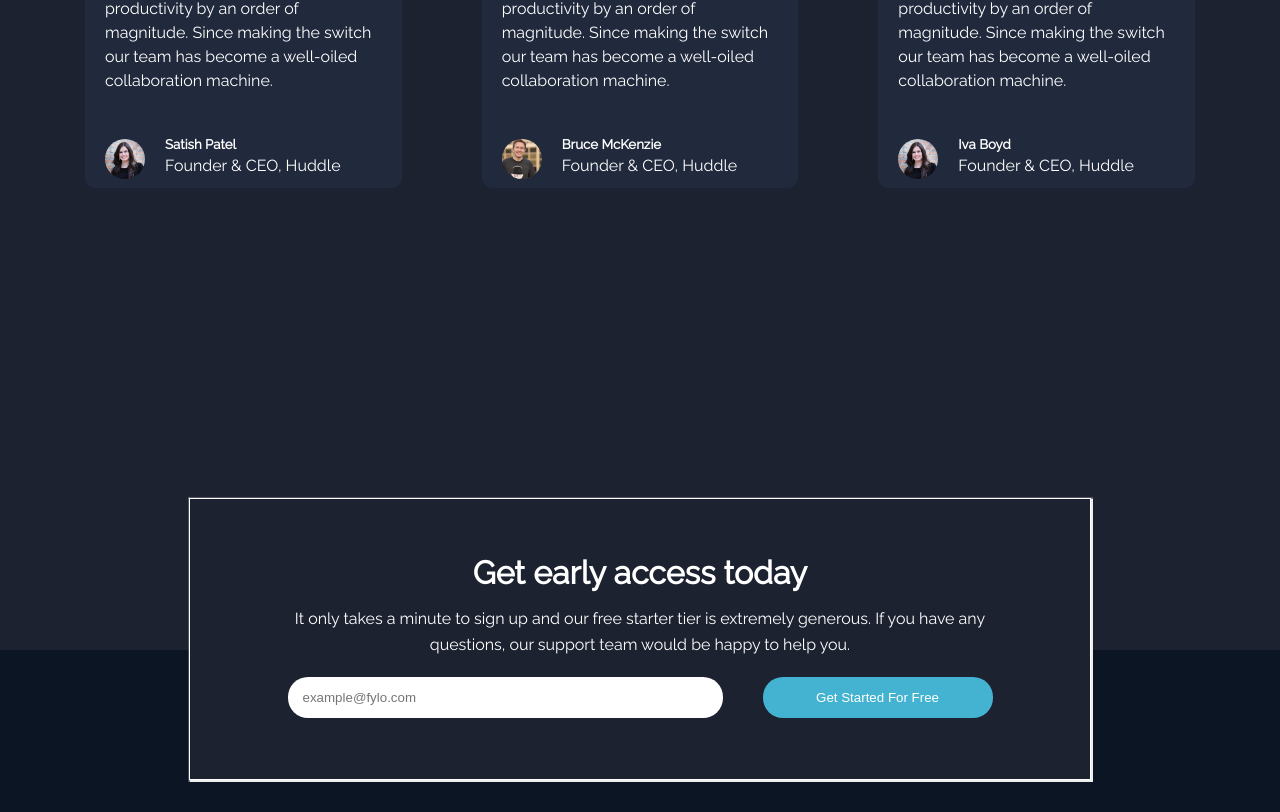
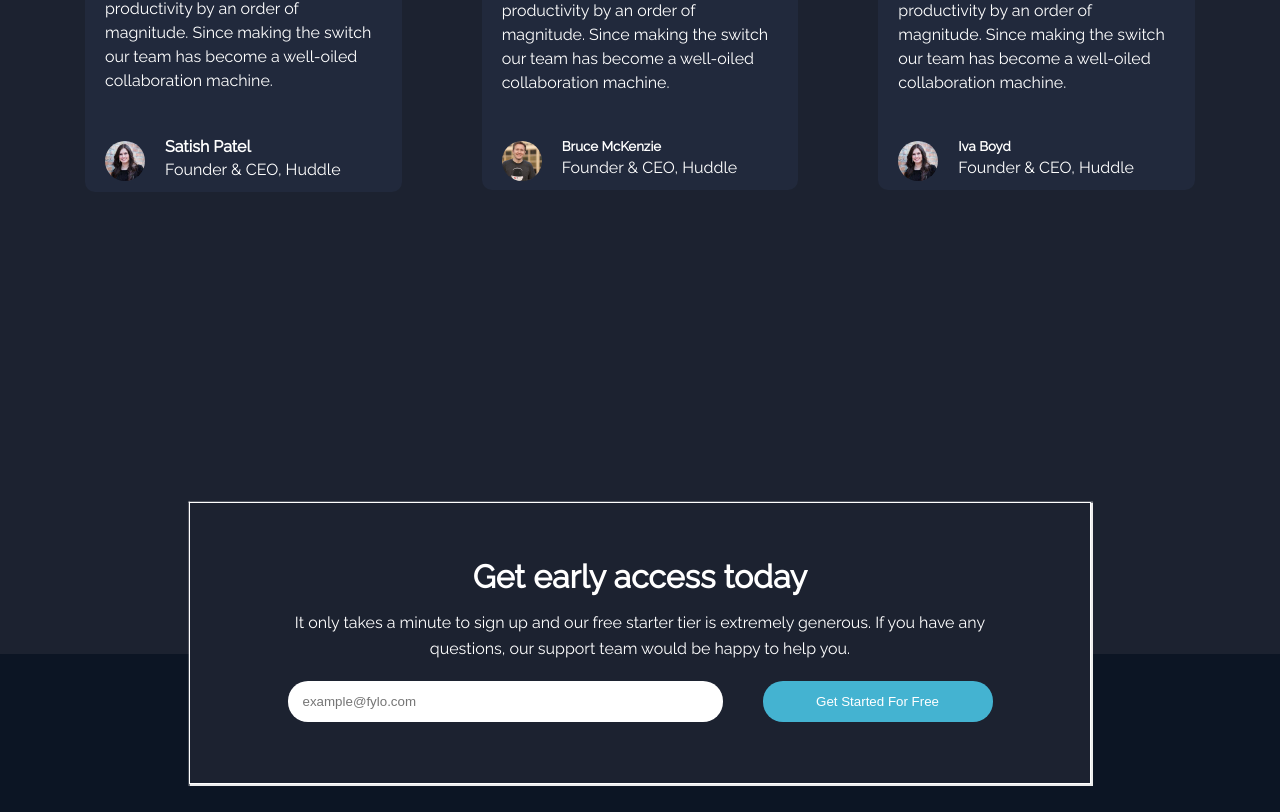
Before and after one commit to PeaceCreation/Fly-Dark-Solution, a plain HTML site: page index.html in a window 1280 px wide. Shown: the part 2178-2990 px from the top of the page. Drawn offline with Linux system fonts and the light colour scheme.

Commit message:
Upddated

```diff
--- a/css/main.css
+++ b/css/main.css
@@ -249,7 +249,7 @@ main .btn button:hover{
 .testimonails .Patel .names .profile{
      padding-bottom: 13px;
 }
-.testimonails  .names .profile h5{
+.testimonails  .names .profile h4{
      text-align: left;
      color: #fff;
      padding: 4px 0;
--- a/index.html
+++ b/index.html
@@ -145,9 +145,9 @@
                           become a well-oiled collaboration machine.
                         </p>
                             <div class="names">
-                              <span class="imag"><img src="images/profile-3.jpg" alt=""></span>
+                              <span class="imag"><img src="images/profile-3.jpg" alt=profile-3""></span>
                               <div class="profile">
-                                <h5>Satish Patel</h5>
+                                <h4>Satish Patel</h4>
                                 <span>Founder & CEO, Huddle</span>
                               </div>
                             </div>
```
